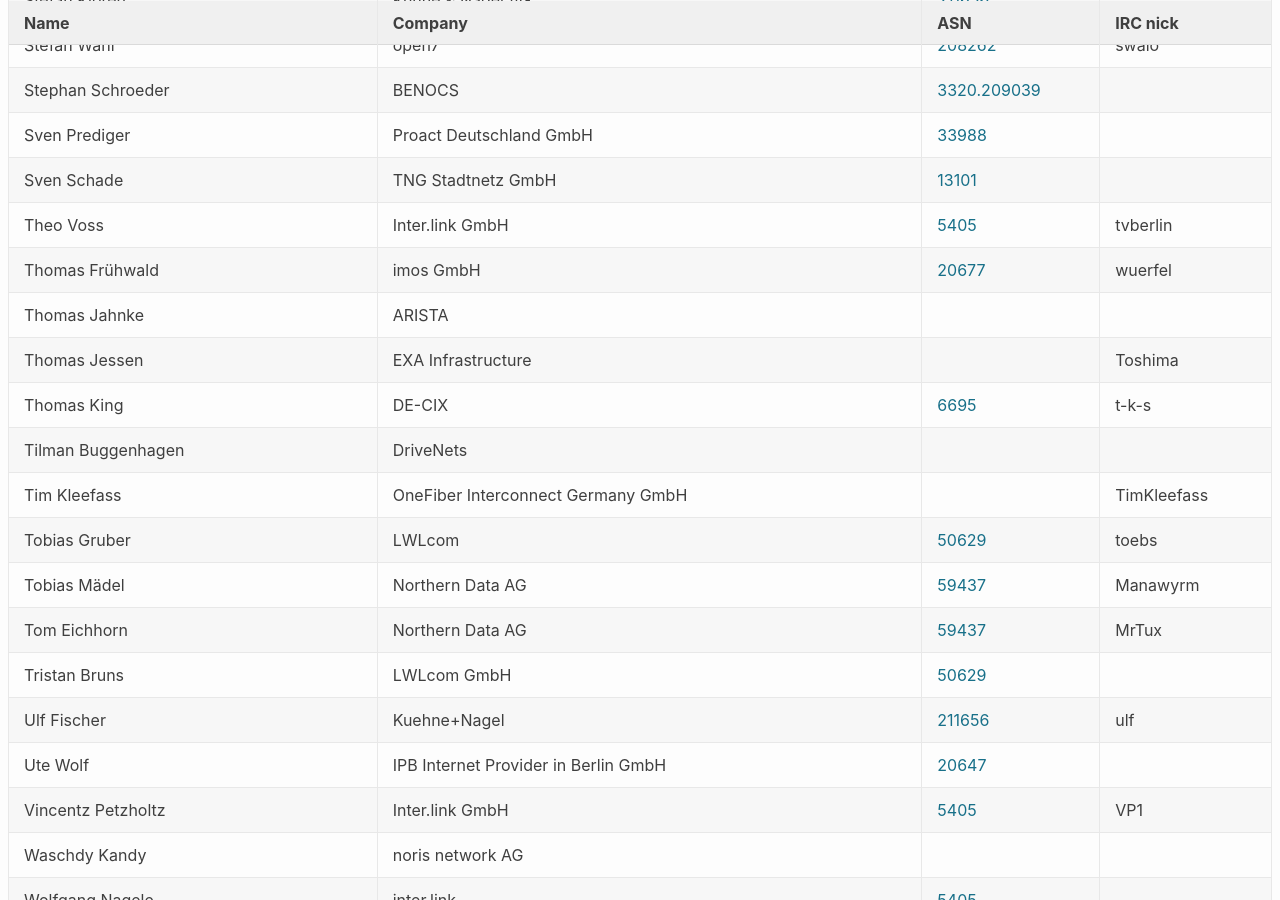
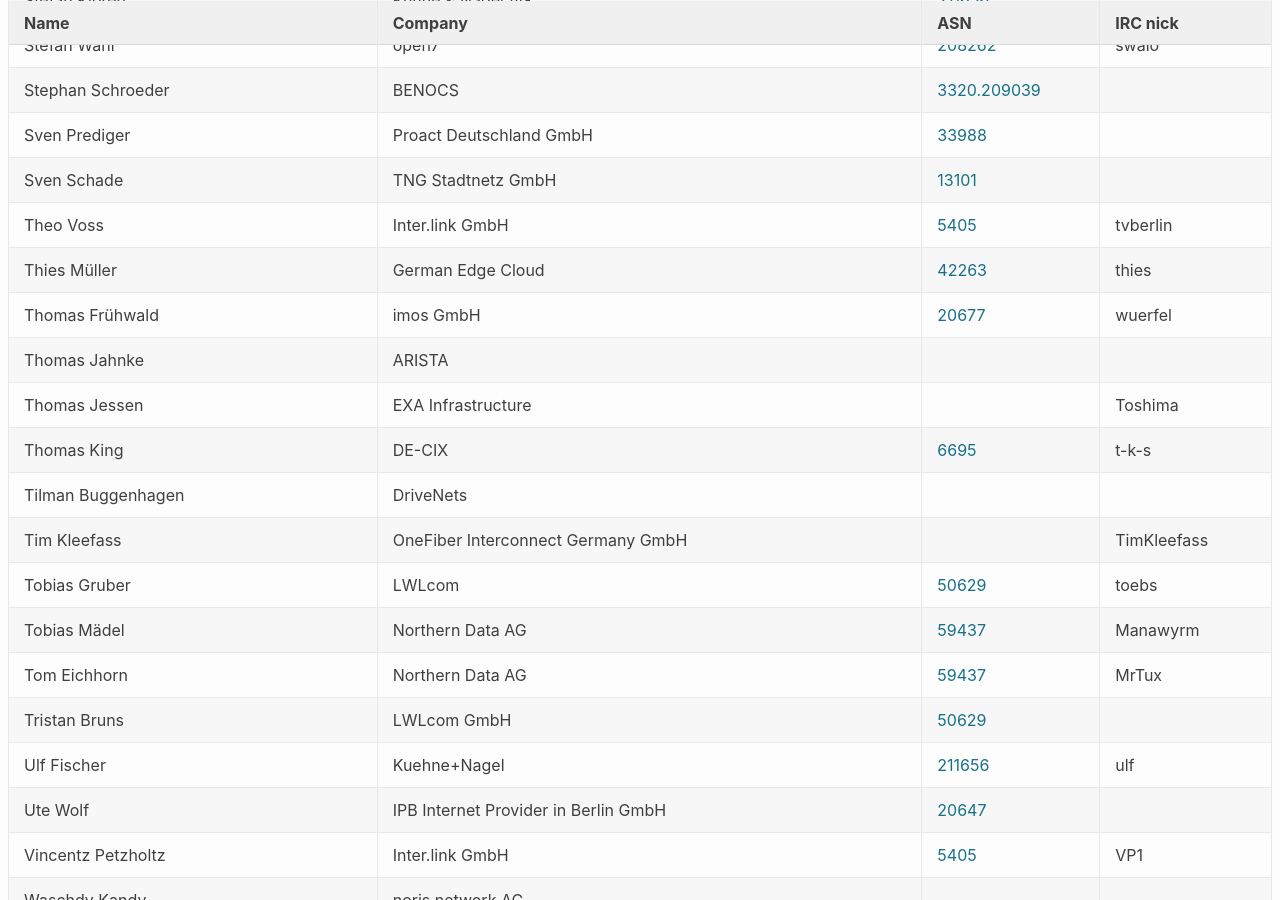
Before and after one commit to denog/pretix-attendeelist, a Jekyll site: the page built from denog14/index.md, in a window 1280 px wide and 900 px high, scrolled down 4924 px. Built offline with Jekyll 4.4.1, drawn with Linux system fonts in a browser that asks for light colours.

Commit message:
Latest data: Thu Sep 29 10:10:55 UTC 2022

```diff
--- a/_data/attendees_denog14_onsite.json
+++ b/_data/attendees_denog14_onsite.json
@@ -666,6 +666,12 @@
     "asn": "5405"
   },
   {
+    "name": "Thies Müller",
+    "company": "German Edge Cloud",
+    "irc": "thies",
+    "asn": "42263"
+  },
+  {
     "name": "Thomas Frühwald",
     "company": "imos GmbH",
     "irc": "wuerfel",
```
